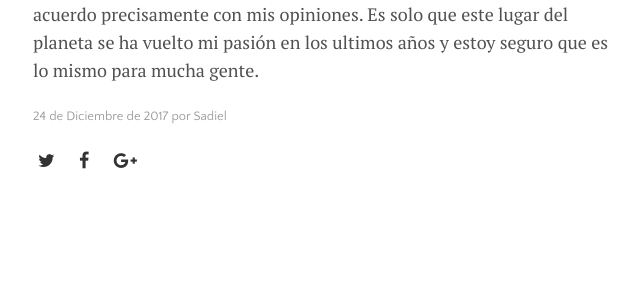
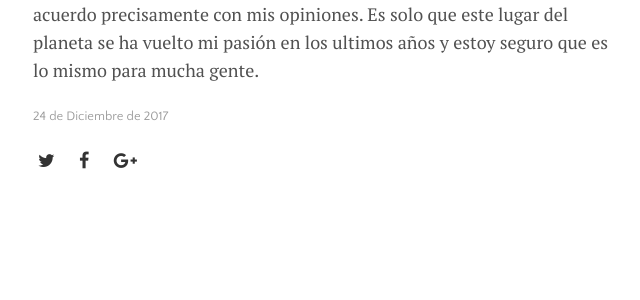
Before and after one commit to sadiel/blog, a Jekyll site: the page built from _posts/2017-12-23-objetivo.md, in a window 1280 px wide. Shown: the part 1113-1413 px from the top of the page, without its empty margins (319-959 px from the left). Built offline with Jekyll 4.4.1, drawn with Linux system fonts in a browser that asks for light colours; nearby versions of some CDN libraries.

Commit message:
Remove post author

```diff
--- a/_layouts/post.html
+++ b/_layouts/post.html
@@ -34,12 +34,6 @@ layout: default
     {% when '12' %}Diciembre
   {% endcase %} de
   {{ page.date | date: "%Y" }}
-  por
-  {% if page.author %}
-    {{ page.author }}
-  {% else %}
-    {{ site.data.authors.primary.name }}
-  {% endif %}
 </span>
 
 {% include social-sharing.html %}
```
